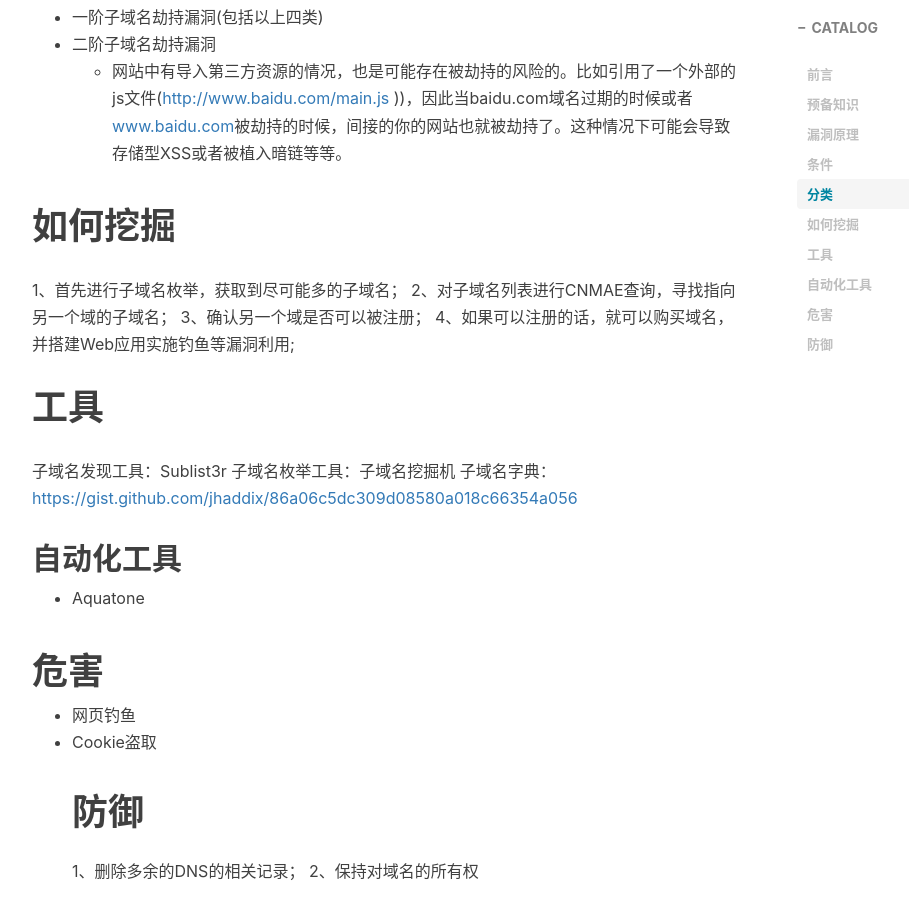
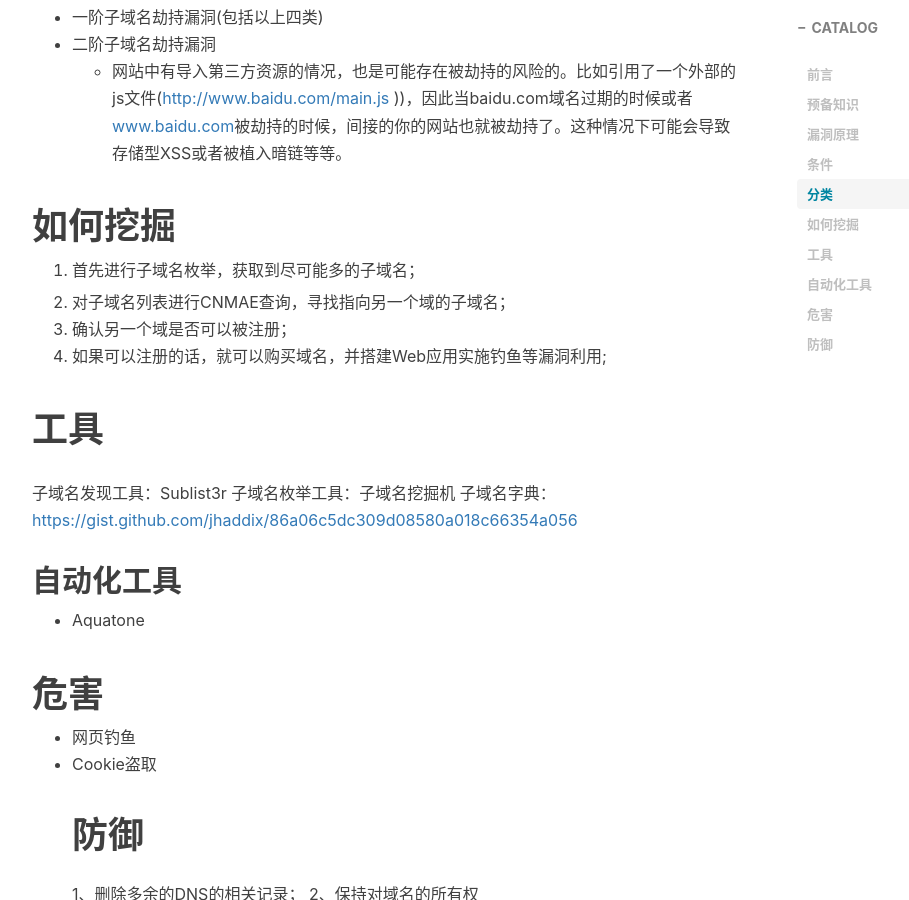
Before and after one commit to FiveAourThe/FiveAourThe.github.io, a Jekyll site: the page built from _posts/2019-09-30-子域名接管漏洞.md, in a window 1280 px wide and 900 px high, scrolled down 2492 px. Shown: the whole window, without its empty margins (233-1142 px from the left). Built offline with Jekyll 4.4.1, drawn with Linux system fonts in a browser that asks for light colours; nearby versions of some CDN libraries; comment, search, counter and statistics services are not loaded.

Commit message:
Update 2019-09-30-子域名接管漏洞.md

```diff
--- a/_posts/2019-09-30-子域名接管漏洞.md
+++ b/_posts/2019-09-30-子域名接管漏洞.md
@@ -51,10 +51,11 @@ tags:
 ))，因此当baidu.com域名过期的时候或者[www.baidu.com](http://www.baidu.com)被劫持的时候，间接的你的网站也就被劫持了。这种情况下可能会导致存储型XSS或者被植入暗链等等。
 
 # 如何挖掘
-1、首先进行子域名枚举，获取到尽可能多的子域名；
-2、对子域名列表进行CNMAE查询，寻找指向另一个域的子域名；
-3、确认另一个域是否可以被注册；
-4、如果可以注册的话，就可以购买域名，并搭建Web应用实施钓鱼等漏洞利用;
+1. 首先进行子域名枚举，获取到尽可能多的子域名；
+
+2. 对子域名列表进行CNMAE查询，寻找指向另一个域的子域名；
+3. 确认另一个域是否可以被注册；
+4. 如果可以注册的话，就可以购买域名，并搭建Web应用实施钓鱼等漏洞利用;
 
 # 工具
 子域名发现工具：Sublist3r
```
